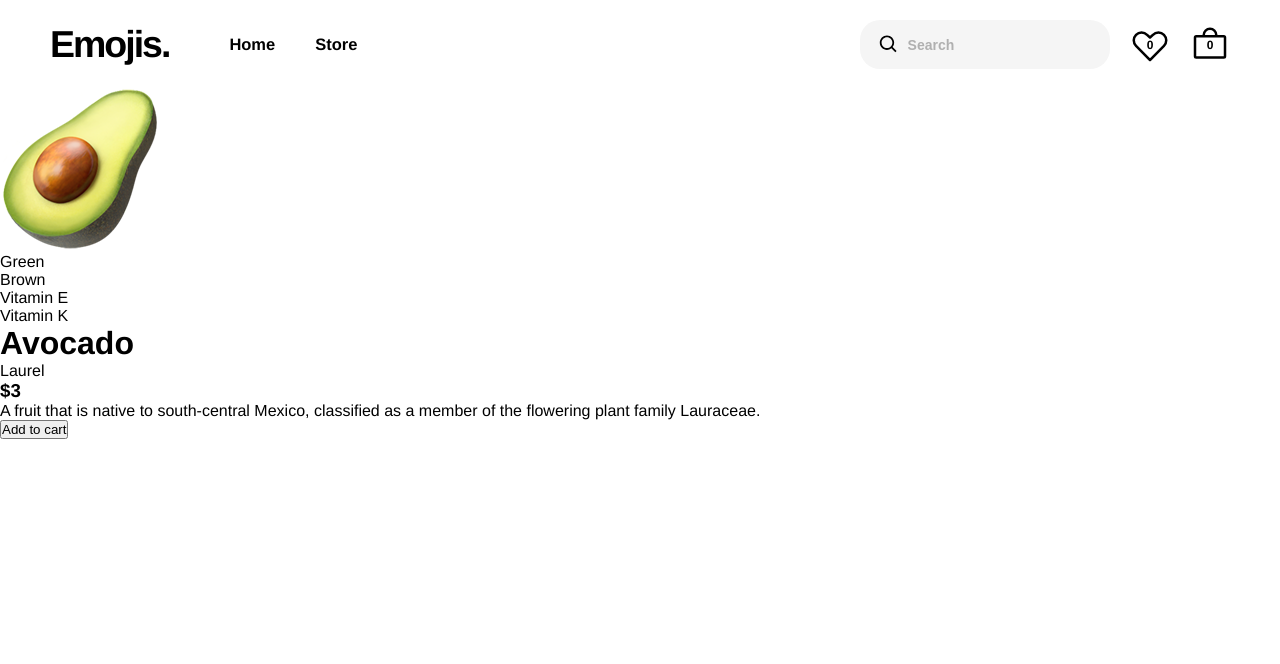
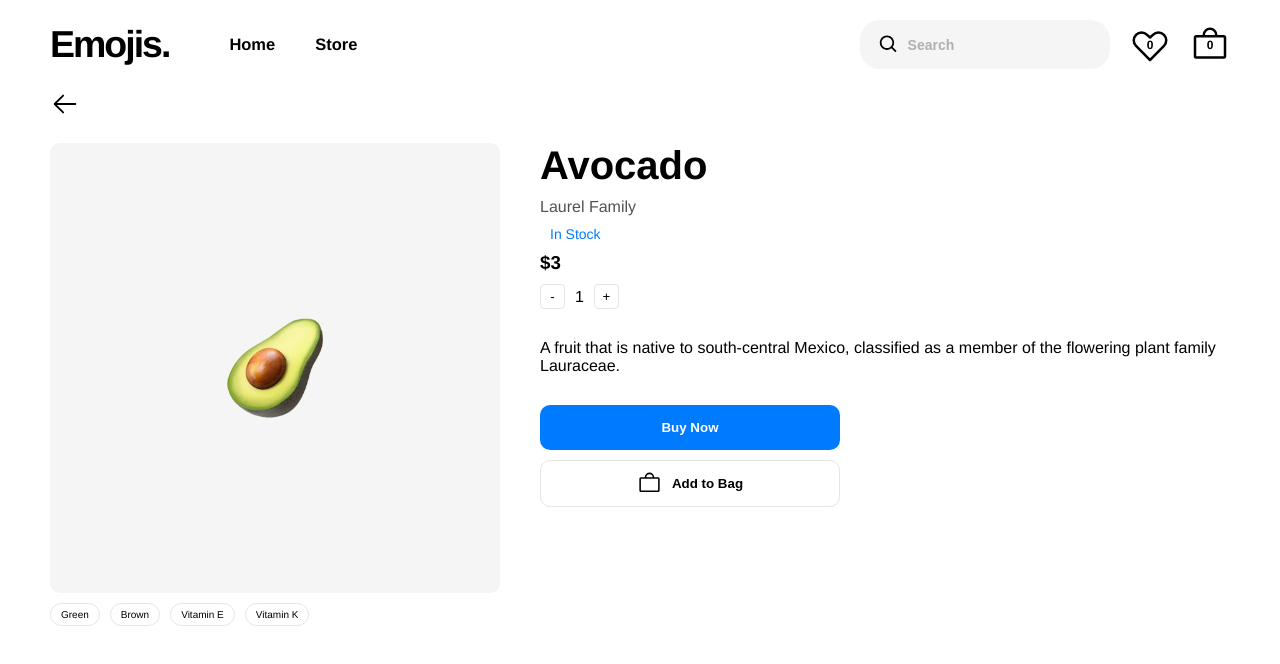
Before and after one commit to Puthikunkim/emoji-store, a React (Vite) app: page /store/avocado in a window 1280 px wide. Shown: the top 664 px of the page. Built offline with nearby package versions, Linux system fonts and the light colour scheme.

Commit message:
Feat: Implemented fruit page

```diff
--- a/src/components/FruitPage/FruitPage.jsx
+++ b/src/components/FruitPage/FruitPage.jsx
@@ -1,19 +1,38 @@
 import { useParams } from 'react-router-dom';
-import { useContext } from 'react';
+import { useState, useContext } from 'react';
+import { BagSimple, ArrowLeft } from "@phosphor-icons/react";
 import ShopContext from '../../context';
 import styles from './FruitPage.module.css';
+import box from '../../assets/icons/box.svg';
 
 function FruitPage() {
     const { name } = useParams(); // get the name from the URL
-    const { fruits } = useContext(ShopContext);
+    const { fruits, setFruits } = useContext(ShopContext);
     const fruit = fruits.find((fruit) => fruit.name.toLowerCase() === name);
+    const [bagQuantity, setBagQuantity] = useState(1);
 
     if (!fruit) {
         return <h1>404 - Fruit not found</h1>
     }
 
+    const handleDecrement = () => {
+        if (bagQuantity > 1) {
+            setBagQuantity(bagQuantity - 1);
+        }
+    }
+
+    const toggleBag = () => {
+        const updatedFruits = [...fruits];
+        updatedFruits[fruit.id].quantity = updatedFruits[fruit.id].quantity === 0 ? bagQuantity : 0;
+        setFruits(updatedFruits);
+    }
+
     return (
         <div className={styles.fruitPage}>
+            <div className={styles.top}>
+                <ArrowLeft size={30} />
+            </div>
+            <div className={styles.bottom}>
                 <div className={styles.left}>
                     <div className={styles.imgContainer}>
                         <img src={fruit.img} alt="" />
@@ -26,10 +45,23 @@ function FruitPage() {
                 </div>
                 <div className={styles.right}>
                     <h1>{fruit.name}</h1>
-                <p>{fruit.family}</p>
+                    <p className={styles.family}>{fruit.family} Family</p>
+                    <div className={styles.stock}>
+                        <img src="" alt="" />
+                        <p>In Stock</p>
+                    </div>
                     <h3>${fruit.price}</h3>
+                    <div className={styles.quantity}>
+                        <button onClick={handleDecrement}>-</button>
+                        <p>{bagQuantity}</p>
+                        <button onClick={() => setBagQuantity(bagQuantity + 1)}>+</button>
+                    </div>
                     <p>{fruit.description}</p>
-                <button>Add to cart</button>
+                    <div className={styles.buttons}>
+                        <button className={styles.buyNowButton}>Buy Now</button>
+                        <button className={styles.bagButton} onClick={() => toggleBag()}><BagSimple size={25}/>{!fruit.quantity ? "Add to Bag" : "Remove from Bag"}</button>
+                    </div>
+                </div>
             </div>
         </div>
     )
--- a/src/components/FruitPage/FruitPage.module.css
+++ b/src/components/FruitPage/FruitPage.module.css
@@ -0,0 +1,119 @@
+.fruitPage {
+    display: flex;
+    flex-direction: column;
+    align-items: start;
+    width: 100%;
+    padding: 0px 50px;
+}
+
+.fruitPage h1 {
+    font-size: 40px;
+}
+
+.bottom {
+    display: flex;
+    flex-direction: row;
+    width: 100%;
+    gap: 40px;
+    margin-top: 20px;
+}
+
+.imgContainer {
+    display: flex;
+    justify-content: center;
+    align-items: center;
+    background-color: rgb(245, 245, 245, 1);
+    width: 450px;
+    height: 450px;
+    border-radius: 10px;
+}
+
+.imgContainer img {
+    width: 100px;
+    height: auto;
+}
+
+.category {
+    display: flex;
+    flex-direction: row;
+    gap: 10px;
+}
+
+.category p {
+    border: #e5e5e5 1px solid;
+    padding: 5px 10px;
+    border-radius: 13px;
+    font-size: 10px;
+    margin-top: 10px;
+}
+
+.family {
+    color: #525252;
+}
+
+.right {
+    display: flex;
+    flex-direction: column;
+    gap: 10px;
+}
+
+.stock {
+    display: flex;
+    flex-direction: row;
+    gap: 10px;
+}
+
+.stock p {
+    color: #007BFF;
+    font-size: 14px;
+}
+
+.quantity {
+    display: flex;
+    flex-direction: row;
+    justify-content: start;
+    align-items: center;
+    gap: 10px;
+    width: 100px;
+    margin-bottom: 20px;
+}
+
+.quantity button {
+    width: 25px;
+    height: 25px;
+    border-radius: 4px;
+    border: 1px solid #e5e5e5;
+    background-color: transparent;
+    cursor: pointer;
+}
+
+.buttons {
+    margin-top: 20px;
+    display: flex;
+    flex-direction: column;
+    gap: 10px;
+}
+
+.buttons button {
+    width: 300px;
+    border-radius: 10px;
+    cursor: pointer;
+    font-weight: 600;
+}
+
+.buyNowButton {
+    background-color: #007BFF;
+    padding: 15px 20px;
+    color: white;
+    border: none;
+}
+
+.bagButton {
+    display: flex;
+    justify-content: center;
+    align-items: center;
+    padding: 10px 20px;
+    gap: 10px;
+    border: 1px solid #e5e5e5;
+    background-color: transparent;
+}
```
Also changed, not shown: src/assets/icons/box.svg (added). Lines whose indentation alone changed are shown as unchanged.
